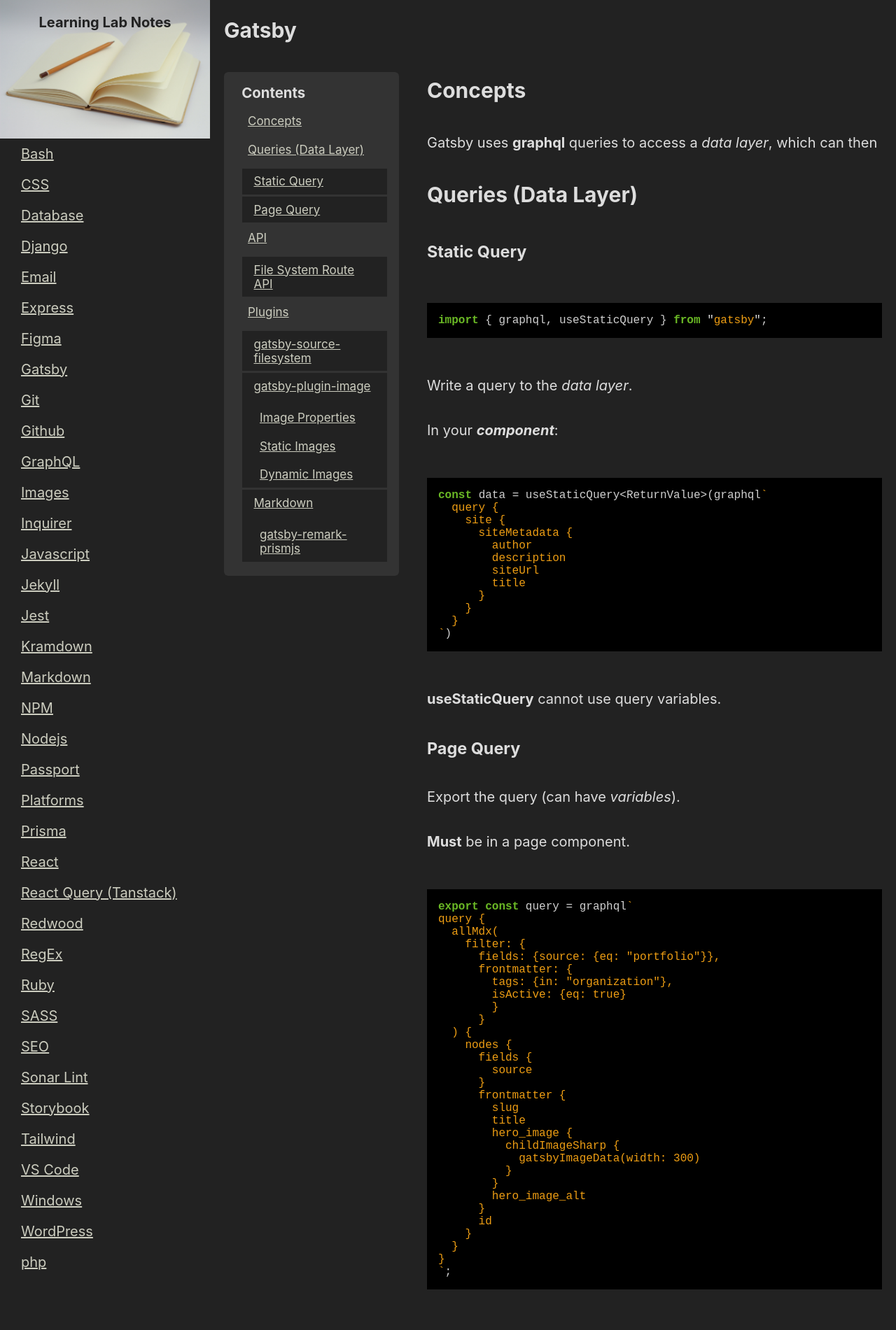
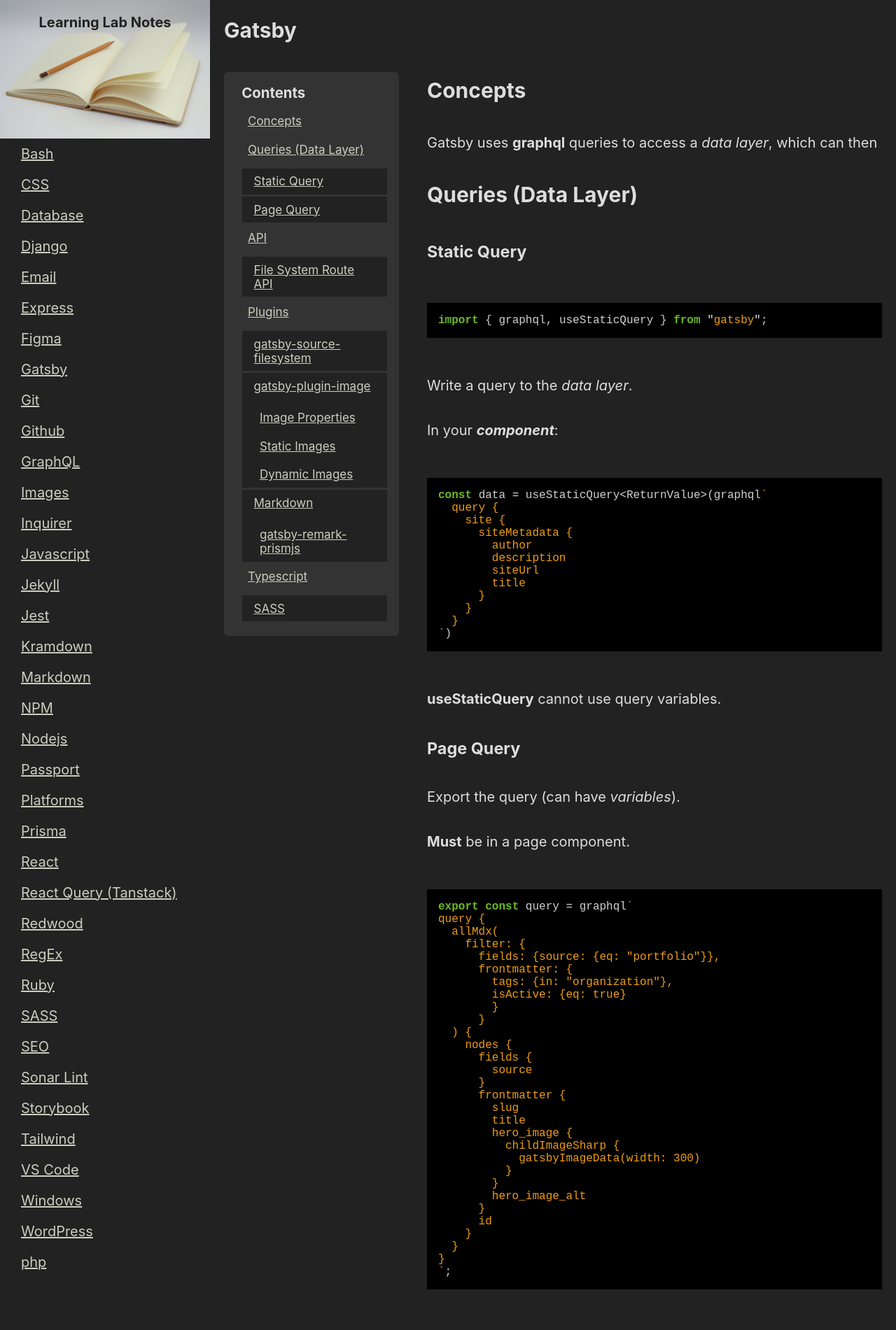
Before and after one commit to ElliotReed/learning-lab-notes, a Jekyll site: the page built from _notes/gatsby.md, in a window 1280 px wide. Shown: the top 1901 px of the page at 70% size. Built offline with Jekyll 4.4.1, drawn with Linux system fonts in a browser that asks for light colours.

Commit message:
added Typescript section and sass declaration

````diff
--- a/_notes/gatsby.md
+++ b/_notes/gatsby.md
@@ -309,3 +309,13 @@
   /* 2 */
 }
 ```
+
+## Typescript
+
+### SASS
+
+In  a file declarations.d.ts add:
+
+```ts
+declare module '*.scss';
+```
````
